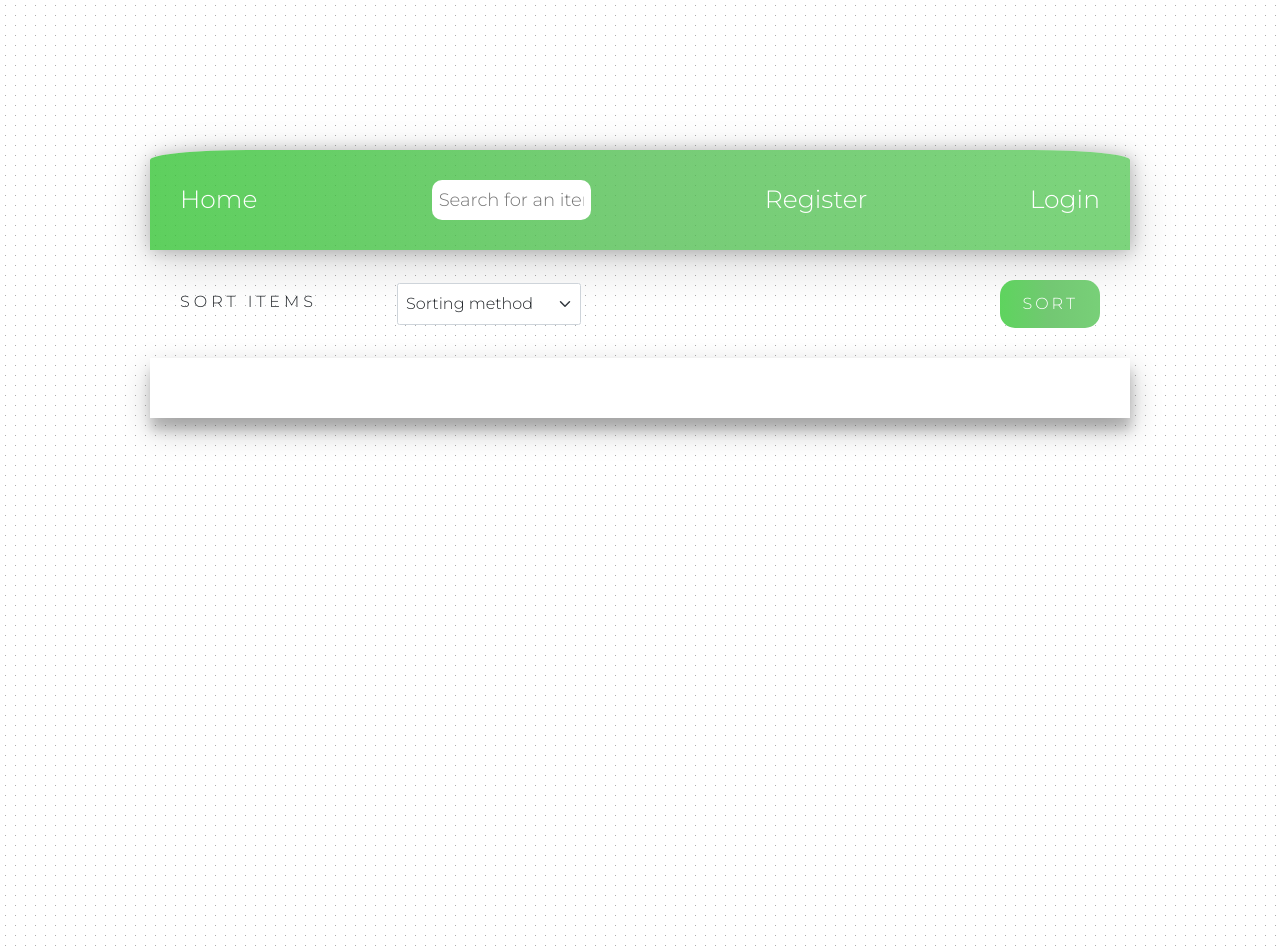
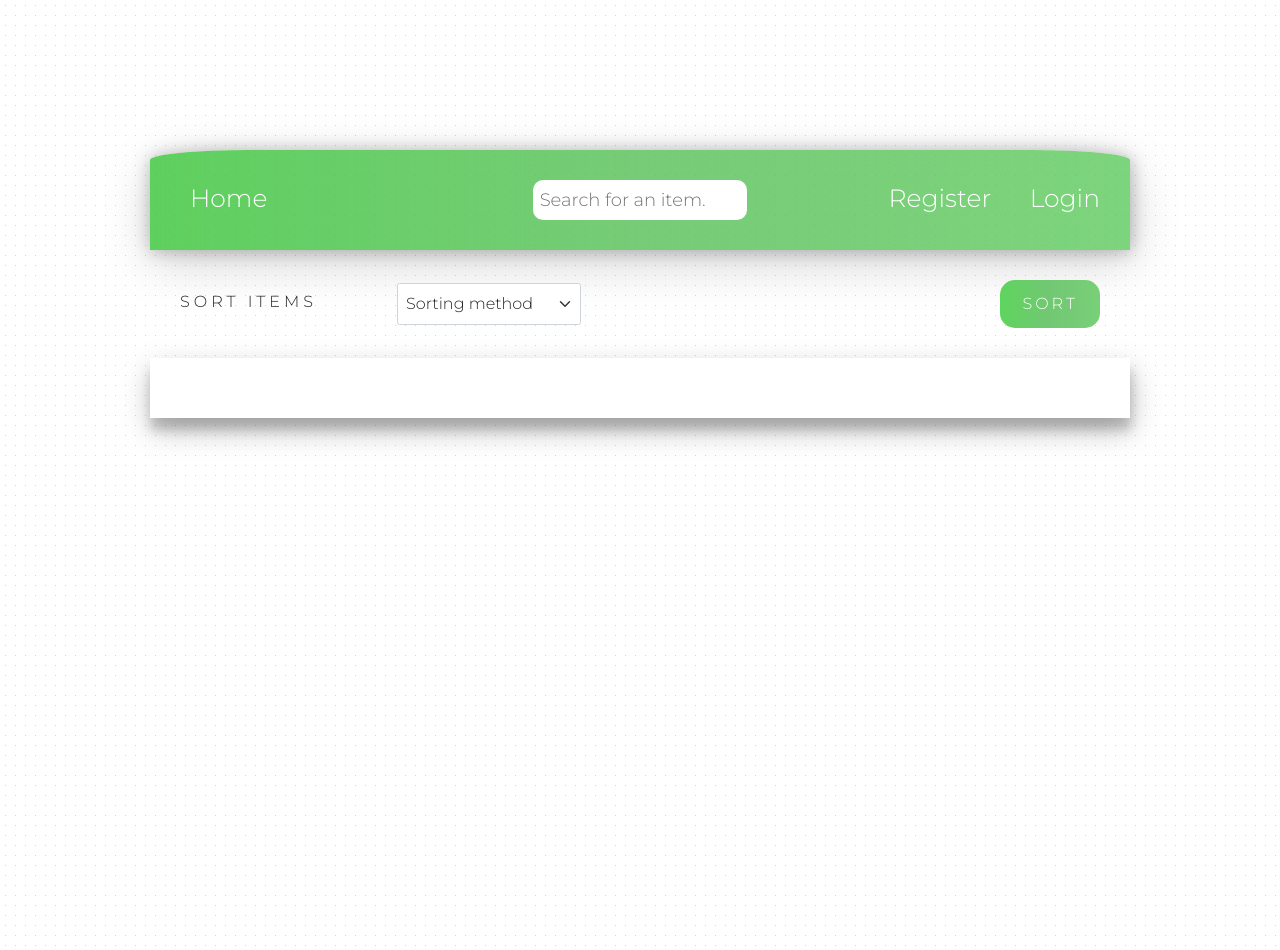
Before and after one commit to maciejwojtkowiak/fitshop, a Django app: page / in a window 1280 px wide. Run offline with Django 3.2, Linux system fonts and the light colour scheme; data that the repository does not hold is empty.

Commit message:
positioned navbar by grid making this much more cleaner

```diff
--- a/shop/static/shop/home-style.css
+++ b/shop/static/shop/home-style.css
@@ -19,7 +19,7 @@ html {
 body {
     font-family: 'Montserrat', sans-serif;
     height:100%;
-    background-image: radial-gradient(#64646485 10%, transparent 10%);
+    background-image: radial-gradient(#64646446 10%, transparent 10%);
     background-position: 0 0, 40px 40px;
     background-size: 10px 10px;
     width: 100%;
@@ -35,7 +35,7 @@ body {
     }
 }
 
-.shop-navbar {
+.navbar__list{
     box-shadow: 1px 1px 17px rgba(0, 0, 0, 0.26), 1px 12px 50px rgba(0, 0, 0, 0.178);
     background-image: linear-gradient(to right,
     rgba(47, 194, 47, 0.774),
@@ -44,13 +44,9 @@ body {
     border-top-left-radius: 10%;
     border-top-right-radius: 10%;
     font-size: 2.5rem;
-}
-
-.navbar__list{
     padding: 3rem;
-    display: flex;
-    justify-content: space-between;
-    align-items: center;
+    display: grid;
+    grid-template-columns: 1fr 1fr 1fr;
 
 }
 @media only screen and (max-width: 600px) {
@@ -61,12 +57,10 @@ body {
 }
 
 .navbar__rightside {
-    margin-left: auto;
+   justify-self: flex-end;
+   align-items: flex-end;
 }
 
-.navbar__search-container {
-    flex-basis: 33%;
-}
 
 .navbar__search-form {
     display: flex;
@@ -88,20 +82,16 @@ body {
 
 .navbar__search-text:focus {
     transition: all .5s;
-    width: 100%;
+    width: 90%;
     outline-style: none;
 }
 
-.navbar__search-button{
-    width: 1.5rem;
-    height: 1.5rem;
-    margin-left: -2rem;
-}
 
 .navbar__link{
     text-decoration: none;
     color: white;
     display: inline-block;
+    margin-left: 1rem;
 
 }
 
@@ -115,15 +105,6 @@ body {
 .navbar__register{
     margin-right: 2.2rem;
 }
-
-.navbar__leftside {
-    flex-basis: 33%;
-}
-
-.navbar__rightside > a {
-    margin-left: 2rem;
-}
-
 
 .sort__form{
     padding: 3rem 3rem 3rem 3rem;
--- a/shop/templates/shop/navbar.html
+++ b/shop/templates/shop/navbar.html
@@ -1,17 +1,20 @@
-<nav class="shop-navbar">
+
     <div class='navbar__list'>
                 <a class=" navbar__link" href="{% url 'home-page' %}">Home</a>
             <form action="{% url 'search-page'%}" class="navbar__search-form" method="GET">
                 <input name="search" class="navbar__search-text" type="text" placeholder="Search for an item.">
             </form>
         {% if user.is_authenticated  %}
+        <div class="navbar__rightside">
             <a class="navbar__link" href="{% url 'cart-page' user.username %}">Cart</a>
             <a class= "navbar__link" href="{% url 'profile-page' user.username %}">Profile</a>
             <a class="navbar__link" href="{% url 'logout-page' %}">Logout</a>
+        </div>
         {% endif %}
+        <div class="navbar__rightside">
         {% if not user.is_authenticated  %}
-                <a class="navbar__link navbar__register" href="{% url 'signup-page'%}">Register</a>
-                <a class="navbar__link" href="{% url 'login-page' %}">Login</a>
+            <a class="navbar__link navbar__register" href="{% url 'signup-page'%}">Register</a>
+            <a class="navbar__link" href="{% url 'login-page' %}">Login</a>
         {% endif %}
+        </div>
     </div>
-</nav>
```
